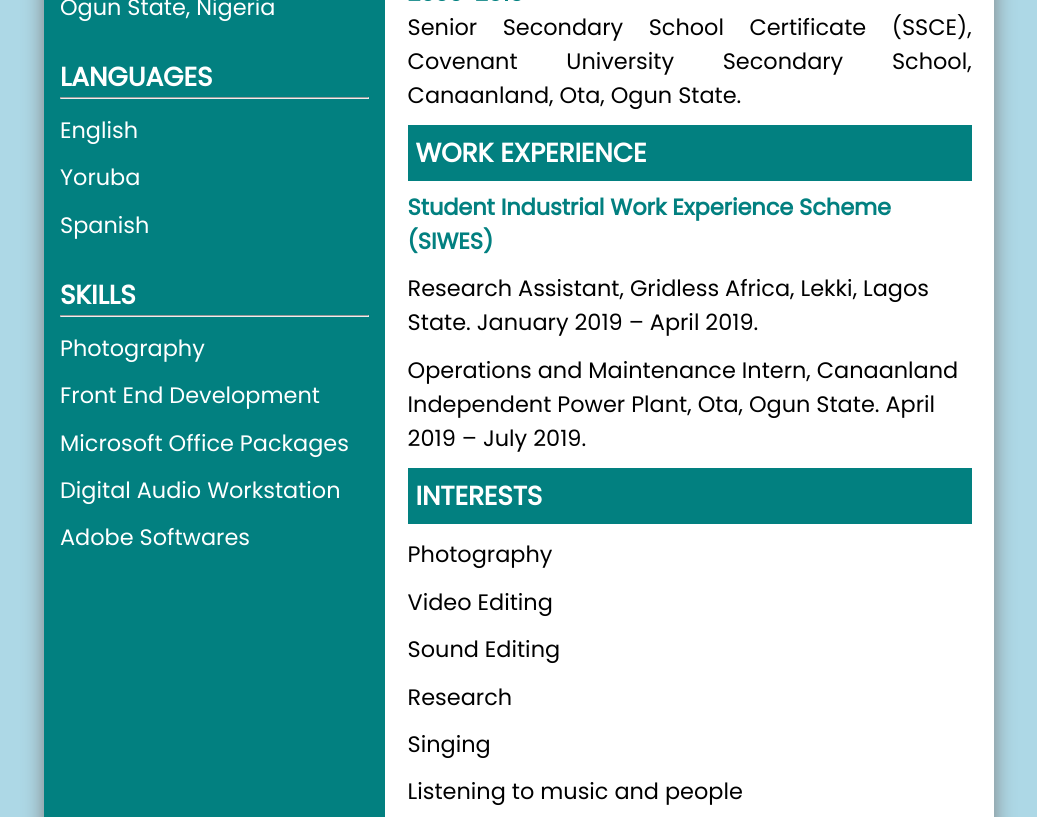
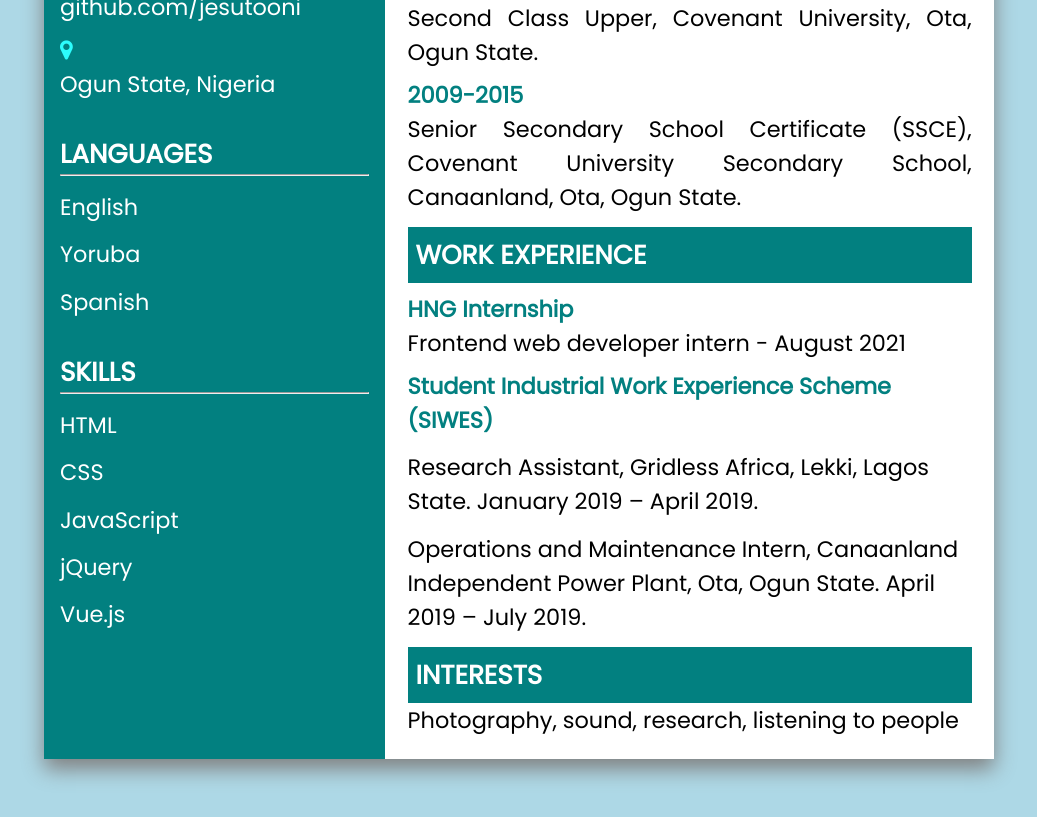
Before and after one commit to jesutooni/hng-stage2-task, a plain HTML site: page index.html in a window 1280 px wide. Shown: the part 539-1356 px from the top of the page, without its empty margins (121-1158 px from the left). Drawn offline with Linux system fonts and the light colour scheme.

Commit message:
resume changes

```diff
--- a/index.html
+++ b/index.html
@@ -20,7 +20,7 @@
                 </div>
                 <div class="text">
                     <h3>Uyoyou Edewor</h3>
-                    <p>Electrical Engineer</p>
+                    <p>Frontend Developer</p>
                 </div>
             </div>
             <div class="contact">
@@ -38,6 +38,10 @@
                     <div class="contact-detail">
                         <i class="fa fa-twitter"></i>
                         <p>jesutooni_</p>
+                    </div>
+                    <div class="contact-detail">
+                        <i class="fa fa-github"></i>
+                        <p>github.com/jesutooni</p>
                     </div>
                     <div class="contact-detail">
                         <i class="fa fa-map-marker"></i>
@@ -58,18 +62,18 @@
                 <h3>SKILLS</h3>
                 <hr>
                 <ul>
-                    <li>Photography</li>
-                    <li>Front End Development</li>
-                    <li>Microsoft Office Packages</li>
-                    <li>Digital Audio Workstation</li>
-                    <li>Adobe Softwares</li>
+                    <li>HTML</li>
+                    <li>CSS</li>
+                    <li>JavaScript</li>
+                    <li>jQuery</li>
+                    <li>Vue.js</li>
                 </ul>
             </div>
         </div>
         <div class="right">
             <section class="about">
                 <h3>ABOUT ME</h3>
-                <p>I am an excellent team player with quick decision-making skills and the ability to remain calm under stress. I work well even under pressure to carry on tasks and deliver effective results</p>
+                <p>I am an excellent team player with quick decision-making skills looking for opportunities to gain more experience as a frontend developer. I desire to expand my knownledge in an exciting and fast-paced environment. I work well even under pressure to carry on tasks and deliver  results</p>
             </section>
             <section class="education">
                 <h3>EDUCATION</h3>
@@ -80,6 +84,8 @@
             </section>
             <section class="experience">
                 <h3>WORK EXPERIENCE</h3>
+                <h4>HNG Internship</h4>
+                <p>Frontend web developer intern - August 2021</p>
                 <h4>Student Industrial Work Experience Scheme (SIWES)</h4>
                 <ul>
                     <li>Research Assistant, Gridless Africa, Lekki, Lagos State. January 2019 – April 2019.</li>
@@ -88,14 +94,7 @@
             </section>
             <section class="interest">
                 <h3>INTERESTS</h3>
-                <ul>
-                    <li>Photography</li>
-                    <li>Video Editing</li>
-                    <li>Sound Editing</li>
-                    <li>Research</li>
-                    <li>Singing</li>
-                    <li>Listening to music and people</li>
-                </ul>
+                <p>Photography, sound, research, listening to people</p>
             </section>
         </div>
     </main>
```
